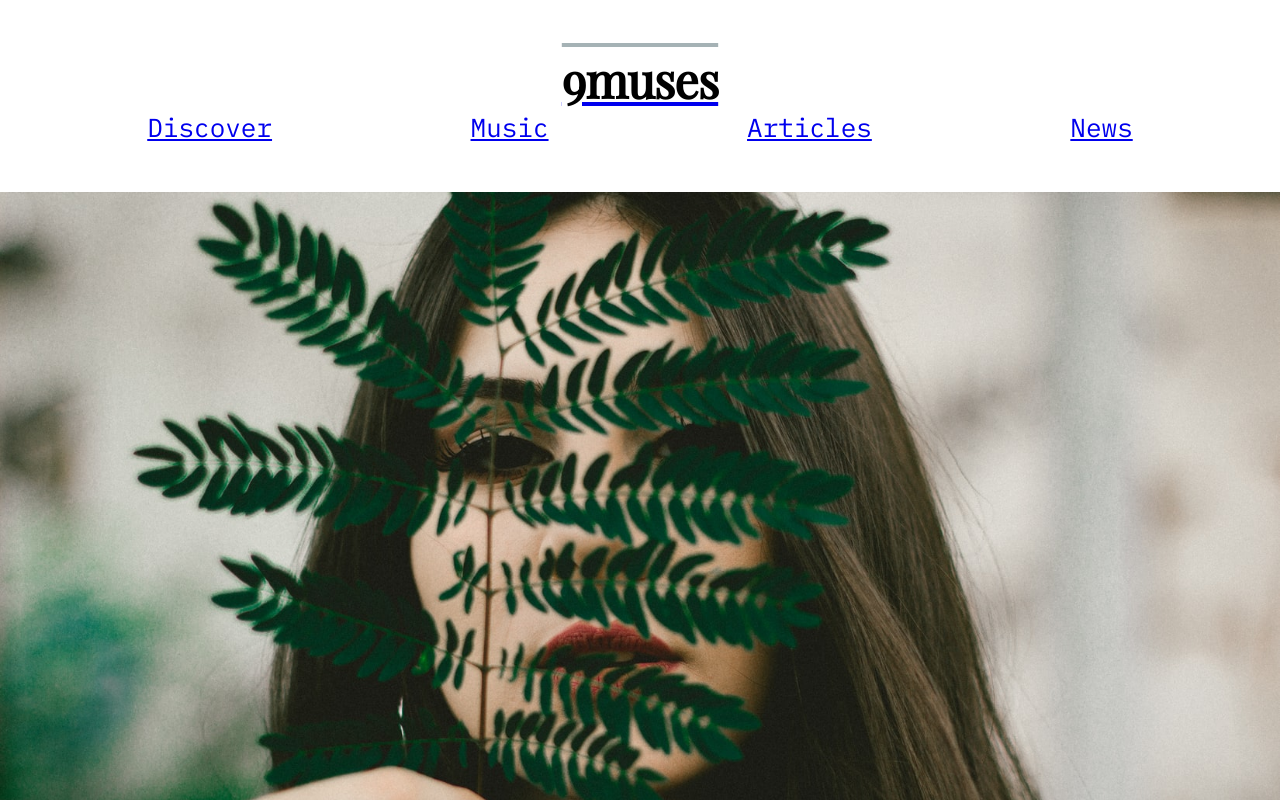
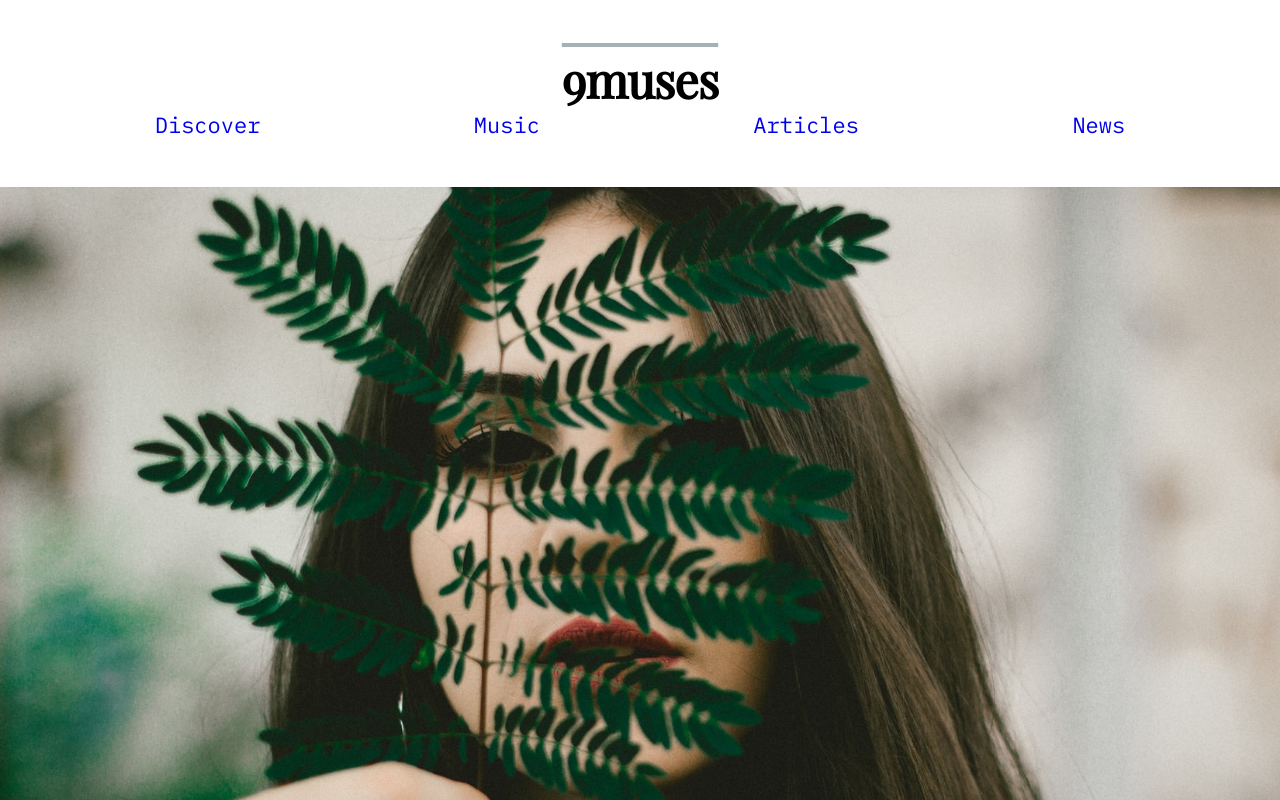
Before and after one commit to makeespresso/9muses, a React (Create React App) app: page / in a window 1280 px wide. Shown: the top 800 px of the page. Built offline with nearby package versions, Linux system fonts and the light colour scheme.

Commit message:
Remove underline links

```diff
--- a/src/App.css
+++ b/src/App.css
@@ -8,6 +8,18 @@
   font-family: 'IBM Plex Mono', monospace;
 }
 
+
+/* A L L - T H E - L I N K S */
+#Links{
+  display: flex;
+  flex-direction: row;
+  align-items: center;
+  justify-content: space-around;
+  font-size: calc(10px + 1.5vmin);
+}
+a{
+  text-decoration: none;
+}
 a:visited{
   color: rgb(190, 208, 202);
 }
@@ -55,15 +67,6 @@ a:active{
   text-align: center;
   color: rgb(17, 72, 17);
 
-}
-
-#Links{
-  display: flex;
-  flex-direction: row;
-  align-items: center;
-  justify-content: space-around;
-  font-size: calc(10px + 2vmin);
-  color: white;
 }
 
 .cover-image{
```
